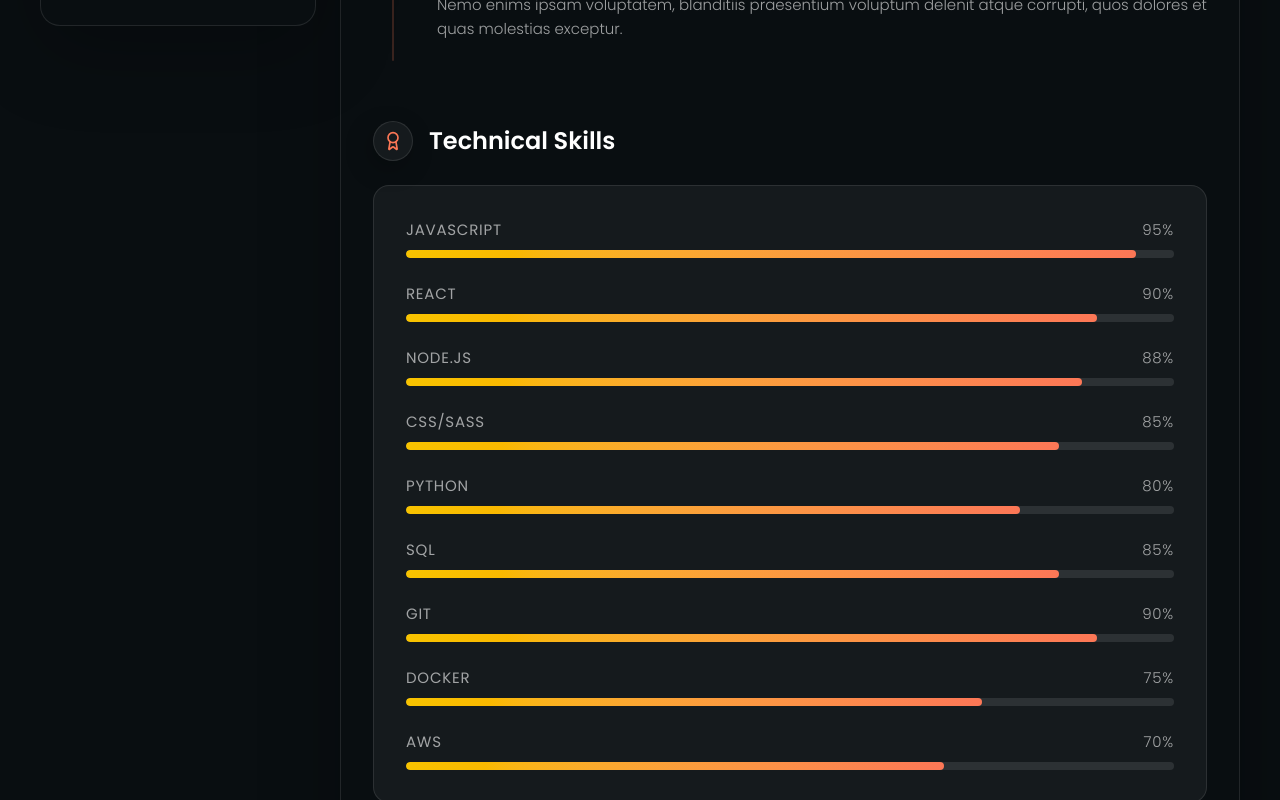
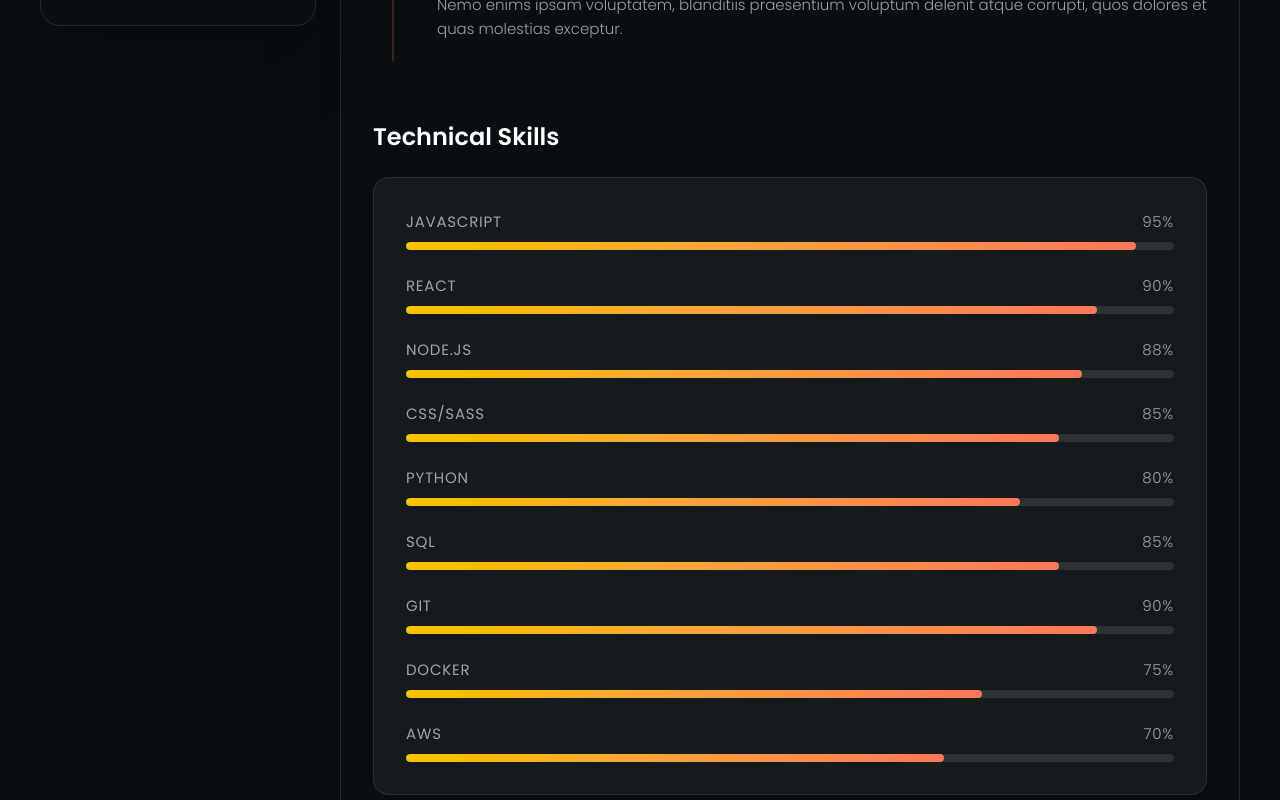
Before and after one commit to Omar-Akhji/potfolio-V2, a Next.js app: page /resume in a window 1280 px wide. Shown: the part 1060-1860 px from the top of the page. Built offline with nearby package versions, Linux system fonts and the light colour scheme.

Commit message:
perf: optimize Resume page JS bundle with dynamic imports and component extraction

```diff
--- a/app/resume/page.tsx
+++ b/app/resume/page.tsx
@@ -1,7 +1,18 @@
 import React from "react";
 import type { Metadata } from "next";
+import dynamic from "next/dynamic";
 import { Award } from "lucide-react";
 import { EXPERIENCE, EDUCATION, SKILLS } from "../../data/zportConstants";
+import ResumeTimeline from "../../components/ResumeTimeline";
+
+const TechnicalSkills = dynamic(() => import("../../components/TechnicalSkills"), {
+  loading: () => (
+    <div className="mt-12 animate-pulse">
+      <div className="mb-6 h-8 w-48 rounded bg-white/10" />
+      <div className="border-glass-border h-64 rounded-2xl border bg-white/5" />
+    </div>
+  ),
+});
 
 export const metadata: Metadata = {
   title: "Resume",
@@ -26,105 +37,30 @@ export default function ResumePage() {
 
       {/* ── Education ── */}
       <section className="mb-8">
-        <SectionTitle>Education</SectionTitle>
-        <div className="relative space-y-0">
-          {EDUCATION.map((edu) => (
-            <div key={edu.title} className="group relative flex gap-4 md:gap-6">
-              {/* Timeline Column */}
-              <div className="flex w-10 shrink-0 flex-col items-center">
-                <div className="flex h-6 flex-col items-center justify-center">
-                  <div className="bg-orange ring-orange/20 z-10 h-4 w-4 shrink-0 rounded-full shadow-[0_0_15px_rgba(255,165,0,0.4)] ring-4" />
-                </div>
-                <div className="bg-orange/20 group-hover:bg-orange/40 my-3 w-0.5 grow rounded-full transition-colors" />
-              </div>
-
-              {/* Content Column */}
-              <div className="pb-8 text-sm sm:text-[0.9375rem]">
-                <h4 className="text-text mb-1 flex min-h-6 items-center text-sm leading-tight font-medium sm:text-[0.9375rem]">
-                  {edu.title}
-                </h4>
-                <time className="text-yellow/70 mb-2 block text-[0.8125rem] leading-relaxed font-normal sm:text-[0.9375rem]">
-                  {edu.period}
-                </time>
-                <div className="text-text-muted text-[0.8125rem] leading-relaxed font-light sm:text-[0.9375rem]">
-                  {edu.description}
-                </div>
-              </div>
-            </div>
-          ))}
-        </div>
+        <SectionHeader icon={<Award className="h-5 w-5" />} title="Education" />
+        <ResumeTimeline title="Education" items={EDUCATION} />
       </section>
 
       {/* ── Work Experience ── */}
       <section className="mt-12 mb-8">
-        <SectionTitle>Experience</SectionTitle>
-        <div className="relative space-y-0">
-          {EXPERIENCE.map((exp) => (
-            <div key={exp.title} className="group relative flex gap-4 md:gap-6">
-              {/* Timeline Column */}
-              <div className="flex w-10 shrink-0 flex-col items-center">
-                <div className="flex h-6 flex-col items-center justify-center">
-                  <div className="bg-orange ring-orange/20 z-10 h-4 w-4 shrink-0 rounded-full shadow-[0_0_15px_rgba(255,165,0,0.4)] ring-4" />
-                </div>
-                <div className="bg-orange/20 group-hover:bg-orange/40 my-3 w-0.5 grow rounded-full transition-colors" />
-              </div>
-
-              {/* Content Column */}
-              <div className="pb-8 text-sm sm:text-[0.9375rem]">
-                <h4 className="text-text mb-1 flex min-h-6 items-center text-sm leading-tight font-medium sm:text-[0.9375rem]">
-                  {exp.title}
-                </h4>
-                <time className="text-yellow/70 mb-2 block text-[0.8125rem] leading-relaxed font-normal sm:text-[0.9375rem]">
-                  {exp.period}
-                </time>
-                <div className="text-text-muted text-[0.8125rem] leading-relaxed font-light sm:text-[0.9375rem]">
-                  {exp.description}
-                </div>
-              </div>
-            </div>
-          ))}
-        </div>
+        <SectionHeader icon={<Award className="h-5 w-5" />} title="Experience" />
+        <ResumeTimeline title="Experience" items={EXPERIENCE} />
       </section>
 
-      {/* ── Technical Skills ── */}
-      <section className="mt-12 mb-8">
-        <SectionTitle>Technical Skills</SectionTitle>
-        <div className="border-glass-border rounded-2xl border bg-white/5 p-8">
-          <ul className="space-y-6">
-            {SKILLS.map((skill) => (
-              <li key={skill.name}>
-                <div className="text-text-muted mb-2 flex items-center justify-between text-[0.8125rem] tracking-wider uppercase sm:text-[0.9375rem]">
-                  <span>{skill.name}</span>
-                  <data
-                    value={skill.percentage}
-                    className="text-silver font-light"
-                  >
-                    {skill.percentage}%
-                  </data>
-                </div>
-                <div className="bg-glass-border relative h-2 w-full overflow-hidden rounded-full">
-                  <div
-                    className="from-yellow to-orange h-full rounded-full bg-linear-to-r transition-all duration-1000"
-                    style={{ width: `${skill.percentage}%` }}
-                  />
-                </div>
-              </li>
-            ))}
-          </ul>
-        </div>
-      </section>
+      {/* ── Technical Skills (LOADED DYNAMICALLY) ── */}
+      <TechnicalSkills skills={SKILLS} />
     </article>
   );
 }
 
-/* ── Reusable Section Title ── */
-const SectionTitle = ({ children }: { children: React.ReactNode }) => (
+/* ── Reusable Section Header ── */
+const SectionHeader = ({ icon, title }: { icon: React.ReactNode; title: string }) => (
   <header className="mb-6 flex items-center gap-4">
     <div className="border-glass-border bg-card text-orange shadow-1 flex h-10 w-10 shrink-0 items-center justify-center rounded-full border">
-      <Award className="h-5 w-5" />
+      {icon}
     </div>
     <h3 className="text-text text-xl font-semibold capitalize sm:text-2xl">
-      {children}
+      {title}
     </h3>
   </header>
 );
--- /dev/null
+++ b/components/ResumeTimeline.tsx
@@ -0,0 +1,45 @@
+import React from "react";
+
+interface TimelineItem {
+  title: string;
+  period: string;
+  description: string;
+}
+
+interface ResumeTimelineProps {
+  title: string;
+  items: TimelineItem[];
+}
+
+export const ResumeTimeline: React.FC<ResumeTimelineProps> = ({ title, items }) => {
+  return (
+    <div className="relative space-y-0">
+      {items.map((item) => (
+        <div key={item.title} className="group relative flex gap-4 md:gap-6">
+          {/* Timeline Column */}
+          <div className="flex w-10 shrink-0 flex-col items-center">
+            <div className="flex h-6 flex-col items-center justify-center">
+              <div className="bg-orange ring-orange/20 z-10 h-4 w-4 shrink-0 rounded-full shadow-[0_0_15px_rgba(255,165,0,0.4)] ring-4" />
+            </div>
+            <div className="bg-orange/20 group-hover:bg-orange/40 my-3 w-0.5 grow rounded-full transition-colors" />
+          </div>
+
+          {/* Content Column */}
+          <div className="pb-8 text-sm sm:text-[0.9375rem]">
+            <h4 className="text-text mb-1 flex min-h-6 items-center text-sm leading-tight font-medium sm:text-[0.9375rem]">
+              {item.title}
+            </h4>
+            <time className="text-yellow/70 mb-2 block text-[0.8125rem] leading-relaxed font-normal sm:text-[0.9375rem]">
+              {item.period}
+            </time>
+            <div className="text-text-muted text-[0.8125rem] leading-relaxed font-light sm:text-[0.9375rem]">
+              {item.description}
+            </div>
+          </div>
+        </div>
+      ))}
+    </div>
+  );
+};
+
+export default ResumeTimeline;
--- /dev/null
+++ b/components/TechnicalSkills.tsx
@@ -0,0 +1,52 @@
+"use client";
+
+import React, { useEffect, useState } from "react";
+
+interface Skill {
+  name: string;
+  percentage: number;
+}
+
+interface TechnicalSkillsProps {
+  skills: Skill[];
+}
+
+export const TechnicalSkills: React.FC<TechnicalSkillsProps> = ({ skills }) => {
+  const [mounted, setMounted] = useState(false);
+
+  useEffect(() => {
+    setMounted(true);
+  }, []);
+
+  return (
+    <section className="mt-12 mb-8">
+      <header className="mb-6">
+        <h3 className="text-text text-xl font-semibold capitalize sm:text-2xl">
+          Technical Skills
+        </h3>
+      </header>
+      <div className="border-glass-border rounded-2xl border bg-white/5 p-8">
+        <ul className="space-y-6">
+          {skills.map((skill) => (
+            <li key={skill.name}>
+              <div className="text-text-muted mb-2 flex items-center justify-between text-[0.8125rem] tracking-wider uppercase sm:text-[0.9375rem]">
+                <span>{skill.name}</span>
+                <data value={skill.percentage} className="text-silver font-light">
+                  {skill.percentage}%
+                </data>
+              </div>
+              <div className="bg-glass-border relative h-2 w-full overflow-hidden rounded-full">
+                <div
+                  className="from-yellow to-orange h-full rounded-full bg-linear-to-r transition-all duration-1000 ease-out"
+                  style={{ width: mounted ? `${skill.percentage}%` : "0%" }}
+                />
+              </div>
+            </li>
+          ))}
+        </ul>
+      </div>
+    </section>
+  );
+};
+
+export default TechnicalSkills;
```
